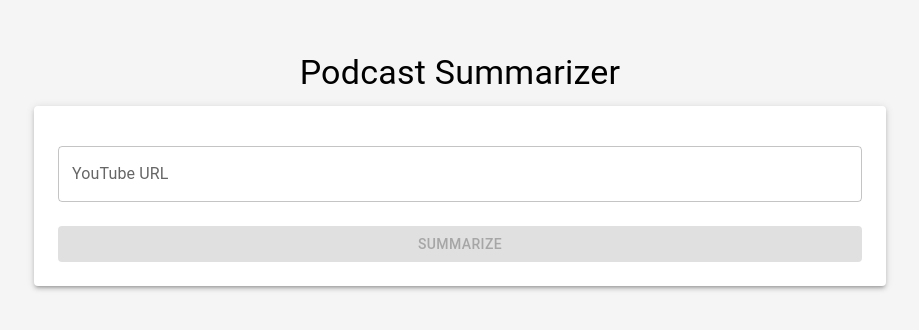
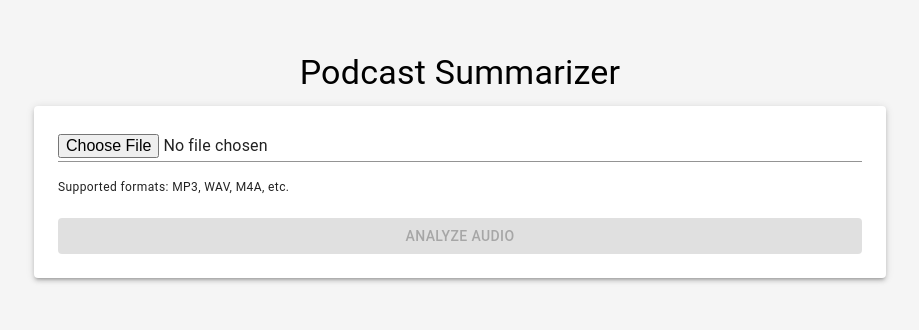
Before and after one commit to RibinMTC/podcast_summarization, a React (Create React App) app: page / in a window 1280 px wide. Shown: the top 330 px of the page, without its empty margins (180-1099 px from the left). Built offline with nearby package versions, Linux system fonts and the light colour scheme.

Commit message:
Changed frontend for user to upload audio file to keep code simple

```diff
--- a/src/App.tsx
+++ b/src/App.tsx
@@ -1,7 +1,6 @@
-import React, { useState } from 'react';
+import React, { useState, useRef } from 'react';
 import {
   Container,
-  TextField,
   Button,
   Box,
   Tab,
@@ -10,6 +9,7 @@ import {
   Paper,
   CircularProgress,
   Alert,
+  Input,
 } from '@mui/material';
 import { SummaryResult } from './types';
 
@@ -26,32 +26,38 @@ function TabPanel({ children, value, index }: { children: React.ReactNode; value
 }
 
 function App() {
-  const [url, setUrl] = useState('');
+  const [file, setFile] = useState<File | null>(null);
   const [tabValue, setTabValue] = useState(0);
+  const fileInputRef = useRef<HTMLInputElement>(null);
   const [result, setResult] = useState<SummaryResult>({
     summary: '',
     actionItems: [],
     status: 'idle'
   });
 
+  const handleFileChange = (e: React.ChangeEvent<HTMLInputElement>) => {
+    if (e.target.files && e.target.files[0]) {
+      setFile(e.target.files[0]);
+    }
+  };
+
   const handleSubmit = async (e: React.FormEvent) => {
     e.preventDefault();
 
-    if (!url) return;
+    if (!file) return;
 
     setResult({ ...result, status: 'loading' });
 
     try {
-      // Save hardcoded Url into a env.
-      const response = await fetch('https://podcast-download-function.azurewebsites.net/api/download-podcast', {
+      const formData = new FormData();
+      formData.append('file', file);
+
+      const response = await fetch('http://localhost:54239/api/process-audio', {
         method: 'POST',
-        headers: {
-          'Content-Type': 'application/json',
-        },
-        body: JSON.stringify({ url }),
+        body: formData,
       });
 
-      if (!response.ok) throw new Error('Failed to process video');
+      if (!response.ok) throw new Error('Failed to process audio');
 
       const data = await response.json();
       setResult({
@@ -77,26 +83,30 @@ function App() {
 
         <Paper elevation={3} sx={{ p: 3, mb: 3 }}>
           <form onSubmit={handleSubmit}>
-            <TextField
+            <Input
+              type="file"
+              inputRef={fileInputRef}
+              onChange={handleFileChange}
               fullWidth
-              label="YouTube URL"
-              value={url}
-              onChange={(e) => setUrl(e.target.value)}
-              margin="normal"
-              variant="outlined"
-              placeholder="Paste YouTube URL here"
+              inputProps={{
+                accept: 'audio/*',
+              }}
+              sx={{ mb: 2 }}
             />
+            <Typography variant="caption" display="block" gutterBottom>
+              Supported formats: MP3, WAV, M4A, etc.
+            </Typography>
             <Button
               fullWidth
               variant="contained"
               type="submit"
-              disabled={!url || result.status === 'loading'}
+              disabled={!file || result.status === 'loading'}
               sx={{ mt: 2 }}
             >
               {result.status === 'loading' ? (
                 <CircularProgress size={24} color="inherit" />
               ) : (
-                'Summarize'
+                'Analyze Audio'
               )}
             </Button>
           </form>
```
Also changed, not shown: src/config/index.ts (added, +27 -0 lines), 1 other file (tests, documents, lock files or other folders).
